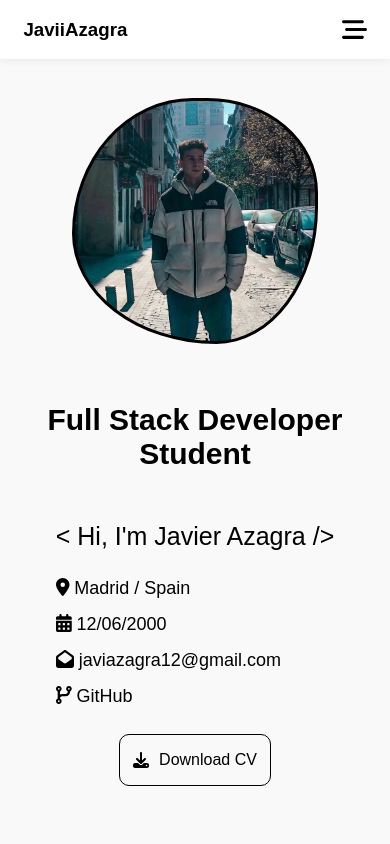
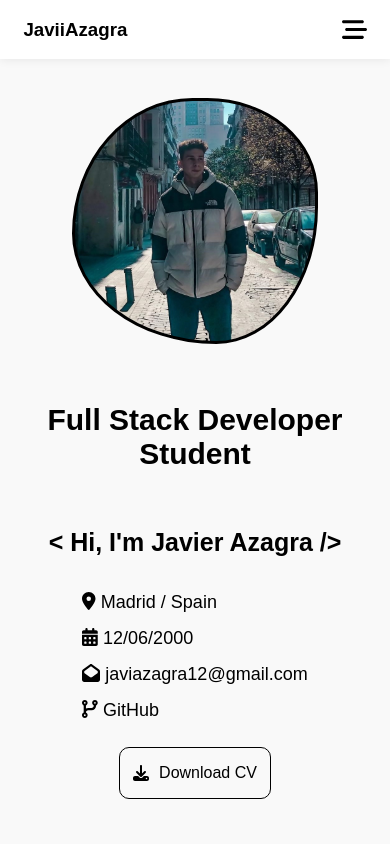
Before and after one commit to JaviiAzagra/Curriculum-React, a React (Create React App) app: page / in a window 390 px wide. Shown: the top 844 px of the page. Built offline with nearby package versions, Linux system fonts and the light colour scheme; a web font is replaced by a local one.

Commit message:
FIX: fix hero

```diff
--- a/src/components/Hero/Hero.jsx
+++ b/src/components/Hero/Hero.jsx
@@ -26,8 +26,8 @@ const Hero = ({ hero }) => {
 
           <div className="card-hero">
             <h4>{hero.about}</h4>
+            <h1 className="myname">{hero.name}</h1>
             <div className="info">
-            <p className="myname">{hero.name}</p>
               <p>
                 <FontAwesomeIcon className="icons" icon={faLocationDot} />{" "}
                 {hero.city}{" "}
--- a/src/components/Hero/Hero.scss
+++ b/src/components/Hero/Hero.scss
@@ -87,13 +87,6 @@
   font-size: 30px;
 }
 
-/* .logo {
-  width: 360px;
-  border-radius: 50%;
-  display: flex;
-  border: solid 3px #000000;
-} */
-
 .btn-cv {
   width: 180px;
   height: 50px;
@@ -141,7 +134,6 @@
   color: black;
   margin-right: 100px;
 }
-
 @media screen and (max-width: 800px) {
   .img {
     width: 15rem;
@@ -171,7 +163,6 @@
   .myname {
     color: #000000;
     font-size: 25px;
-    padding-bottom: 6%;
   }
 }
 
@@ -202,7 +193,6 @@
   .myname {
     color: #000000;
     font-size: 25px;
-    padding-bottom: 6%;
   }
 }
 
```
